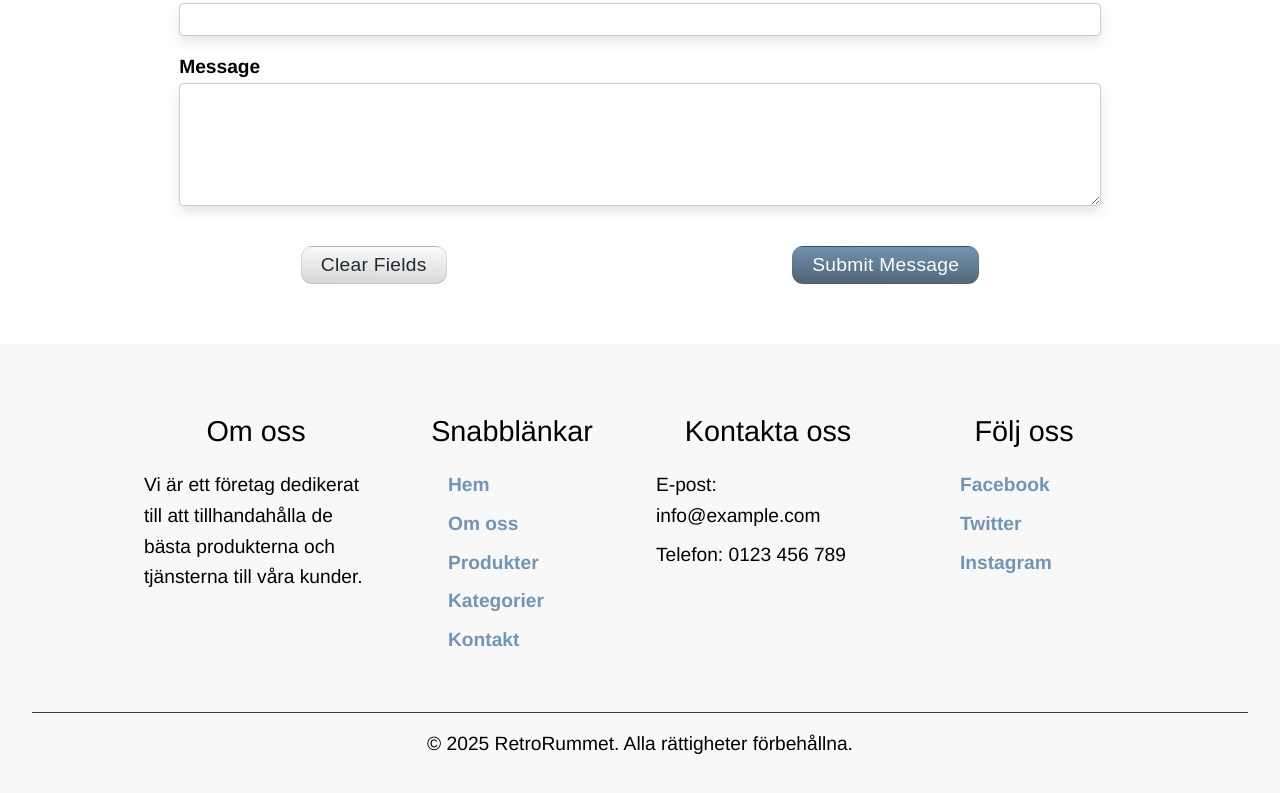
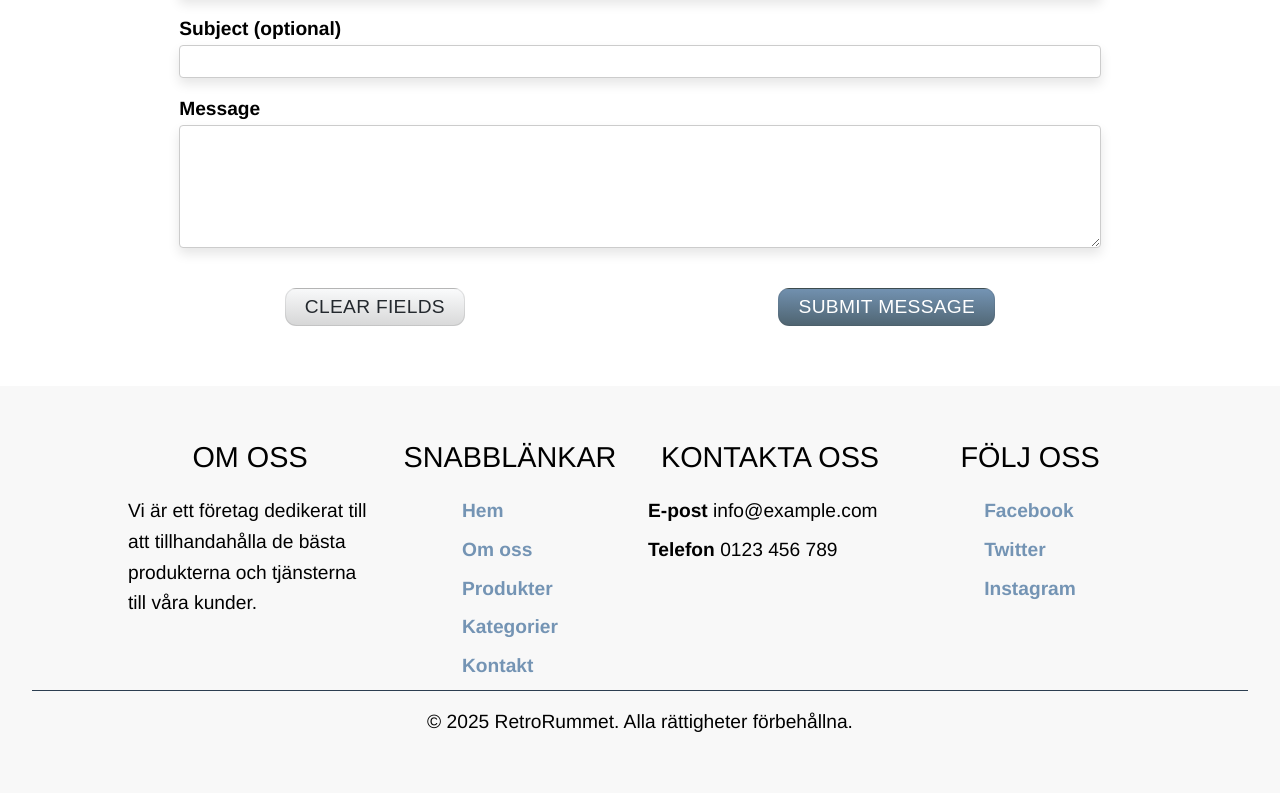
Before and after one commit to KristinaPalmquist/retrorummet, a Vue app: page /contact in a window 1280 px wide. Shown: the part 341-1134 px from the top of the page. Built offline with nearby package versions, Linux system fonts and the light colour scheme.

Commit message:
Updates to Contact View layout

```diff
--- a/src/components/MainFooter.vue
+++ b/src/components/MainFooter.vue
@@ -39,8 +39,14 @@ const companyName = ref(t('companyName'));
       </div>
       <div class="footer-section contact">
         <h2>{{ t('footer.contact.header') }}</h2>
-        <p>{{ t('footer.contact.text1') }}: info@example.com</p>
-        <p>{{ t('footer.contact.text2') }}: {{ t('phone') }}</p>
+        <p>
+          <span class="email"> {{ t('footer.contact.text1') }}</span>
+          info@example.com
+        </p>
+        <p>
+          <span class="phone"> {{ t('footer.contact.text2') }}</span>
+          {{ t('phone') }}
+        </p>
       </div>
       <div class="footer-section social">
         <h2>{{ t('footer.social.header') }}</h2>
@@ -70,17 +76,18 @@ const companyName = ref(t('companyName'));
   width: clamp(300px, 80vw, 1200px);
   display: flex;
   justify-content: space-between;
-  margin: 0.5rem auto 2rem;
+  margin: 0 auto ;
+  gap: 1rem;
 }
 
 .footer-section {
   flex: 1;
-  padding: 1rem;
+  /*  padding: 1rem;*/
 }
 
-.footer-section h2 {
+/* .footer-section h2 {
   margin-bottom: 1rem;
-}
+} */
 
 .footer-section ul {
   list-style: none;
@@ -93,8 +100,21 @@ const companyName = ref(t('companyName'));
   margin-bottom: 0.5rem;
 }
 
-.footer-section ul li {
-  margin-left: 3rem;
+/* .about p {
+  font-size: 1.1rem;;
+} */
+
+.social,
+.links {
+  width: max-content;
+  display: flex;
+  flex-direction: column;
+  align-items: center;
+}
+
+.email,
+.phone {
+  font-weight: bold;
 }
 
 .footer-bottom {
--- a/src/style.css
+++ b/src/style.css
@@ -16,6 +16,7 @@ h1 {
   font-weight: 400;
   letter-spacing: 0px;
   line-height: 42px;
+  padding: 1rem 0;
   color: var(--text-color);
   text-transform: uppercase;
 }
@@ -25,11 +26,11 @@ h3,
 button {
   /* font-family: 'JetBrains Mono', monospace; */
   font-optical-sizing: auto;
-  /* font-weight: 500; */
-  /* font-style: normal; */
   text-align: center;
   margin: 0.5rem 0;
-  /* color: var(--color-text); */
+  padding: 0.5rem 0;
+  color: var(--text-color);
+  text-transform: uppercase;
 }
 
 p {
@@ -74,11 +75,10 @@ a {
 }
 
 .message {
-  /* font-family: 'Great Vibes', cursive; */
   font-weight: 400;
   font-style: normal;
-  /* color: var(--accent-1-color); */
-  font-size: 2.5rem;
+  color: green;
+  font-size: 2rem;
   font-style: italic;
 }
 
@@ -161,6 +161,11 @@ textarea:-moz-autofill {
     padding: 0 1rem;
     overflow: hidden;
   }
+
+  .message {
+    font-size: 1.5rem;
+    padding-bottom: 2rem;
+  }
 }
 
 @media only screen and (max-width: 600px) {
--- a/src/views/ContactUs.vue
+++ b/src/views/ContactUs.vue
@@ -36,9 +36,9 @@ const clearForm = () => {
 </script>
 
 <template>
-  <div id="contact-us" >
+  <div id="contact-us">
     <div class="component-container">
-    <h1>Contact Us</h1>
+      <h1>{{!showSentMessage ? 'Contact Us' : 'Sent Message'}}</h1>
       <div class="contact-form" v-if="!showSentMessage">
         <form @submit.prevent="handleSubmit">
           <div>
@@ -67,7 +67,12 @@ const clearForm = () => {
           </div>
           <div>
             <label for="message">Message</label>
-          <textarea id="message" v-model="message" rows="7" required></textarea>
+            <textarea
+              id="message"
+              v-model="message"
+              rows="7"
+              required
+            ></textarea>
           </div>
           <div class="btn-div">
             <BasicButton
@@ -87,22 +92,21 @@ const clearForm = () => {
       <div class="contact-messages">
         <div v-if="showSentMessage">
           <div class="sent-message">
-          <h2>Sent message</h2>
             <div
               v-for="(content, key) in formContent"
               :key="key"
               class="message-item"
             >
-            <span class="message-key">{{ key }}:</span>
+              <span class="message-key">{{ key }}</span>
               <span class="message-value">{{ content }}</span>
             </div>
           </div>
           <div class="message">
-          <p>Thank you for contacting us!</p>
-          <p>We will get back to you shortly.</p>
+            <p>Thank you for contacting us! We will get back to you shortly.</p>
           </div>
         </div>
-    </div></div>
+      </div>
+    </div>
   </div>
 </template>
 
@@ -156,7 +160,7 @@ const clearForm = () => {
   flex-direction: column;
   align-items: center;
   justify-content: space-evenly;
-  gap: 1rem;
+  gap: 2rem;
 }
 
 .contact-messages .message {
@@ -165,28 +169,28 @@ const clearForm = () => {
 }
 
 .sent-message {
-  width: 100%;
+  width: max-content;
   display: flex;
   flex-direction: column;
   align-items: flex-start;
   justify-content: space-evenly;
+  padding: 2rem;
   text-align: left;
-  padding-left: 15%;
+
 }
 
 .message-item {
   display: grid;
-  grid-template-columns: 5rem 1fr;
+  grid-template-columns: 7rem 1fr;
   margin-bottom: 0.5rem;
+  gap: 2rem;
 }
 
 .message-key {
   font-weight: bold;
+  text-transform: capitalize;
 }
 
-.message-value {
-  padding-left: 1rem;
-}
 
 @media only screen and (max-width: 740px) {
   #contact-us {
@@ -196,15 +200,21 @@ const clearForm = () => {
     height: max-content;
   }
 
-  .contact-messages > div {
+  /* .contact-messages > div {
     gap: 5rem;
-  }
+  } */
   .btn-div {
     display: flex;
     flex-direction: column;
     align-items: center;
     gap: 1rem;
-    height: max-content
+    height: max-content;
+  }
+  .message-item {
+    display: grid;
+    grid-template-columns: 1fr;
+    margin-bottom: 2rem;
+    gap: 0.3rem;
   }
 }
 </style>
```
Lines whose indentation alone changed are shown as unchanged.
